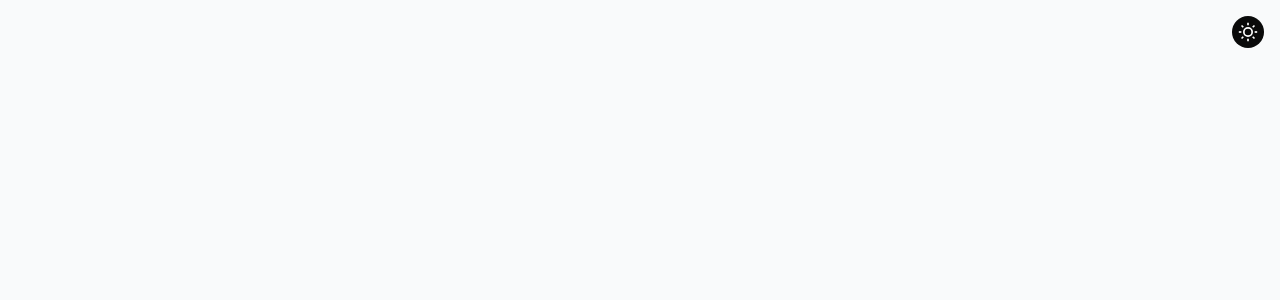
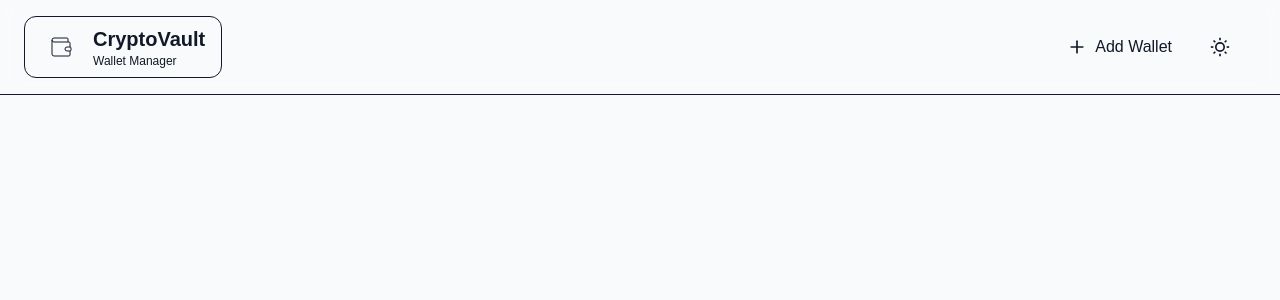
Before and after one commit to Hakoterba/react-crypt, a Next.js app: page / in a window 1280 px wide. Shown: the top 300 px of the page. Built offline with nearby package versions, Linux system fonts and the light colour scheme.

Commit message:
icon appelé depuis l'extérieur

```diff
--- a/app/page.tsx
+++ b/app/page.tsx
@@ -3,51 +3,52 @@
 import Button from "./src/design-system/atom/button";
 import { useState, useEffect } from "react";
 import { useTheme } from "./hooks/useTheme";
+import { SunIcon, MoonIcon, WalletIcon, AddIcon } from './src/styles/icons';
 
 export default function Home() {
   const [isDarkTheme, setIsDarkTheme] = useState(false);
-  const MoonIcon = (
-    <svg xmlns="http://www.w3.org/2000/svg" viewBox="0 0 24 24" fill="none">
-      <path
-        d="M21 12.79A9 9 0 0111.21 3 7 7 0 1012 21a9 9 0 009-8.21z"
-        stroke="currentColor"
-        strokeWidth="2"
-        fill="none"
-      />
-    </svg>
-  );
-  const SunIcon = (
-    <svg xmlns="http://www.w3.org/2000/svg" viewBox="0 0 24 24" fill="none">
-      <circle cx="12" cy="12" r="5" stroke="currentColor" strokeWidth="2"/>
-      <line x1="12" y1="1" x2="12" y2="4" stroke="currentColor" strokeWidth="2"/>
-      <line x1="12" y1="20" x2="12" y2="23" stroke="currentColor" strokeWidth="2"/>
-      <line x1="4.22" y1="4.22" x2="6.34" y2="6.34" stroke="currentColor" strokeWidth="2"/>
-      <line x1="17.66" y1="17.66" x2="19.78" y2="19.78" stroke="currentColor" strokeWidth="2"/>
-      <line x1="1" y1="12" x2="4" y2="12" stroke="currentColor" strokeWidth="2"/>
-      <line x1="20" y1="12" x2="23" y2="12" stroke="currentColor" strokeWidth="2"/>
-      <line x1="4.22" y1="19.78" x2="6.34" y2="17.66" stroke="currentColor" strokeWidth="2"/>
-      <line x1="17.66" y1="6.34" x2="19.78" y2="4.22" stroke="currentColor" strokeWidth="2"/>
-    </svg>
-  );
 
   useEffect(() => {
     document.documentElement.classList.toggle("dark", isDarkTheme);
   }, [isDarkTheme]);
 
   return (
-    <div className="flex items-center justify-center min-h-screen">
-      <div className="toggleTheme">
+    <div className="flex items-center justify-center min-h-screen w-full">
+
+    <div className="min-h-screen bg-background w-full">
+      <header className="w-full border-b border-border bg-card/50 backdrop-blur-sm sticky top-0 z-40">
+        <div className="mx-auto max-w-7xl px-6 py-4 flex items-center justify-between">
+
+          <div className="flex items-center gap-3 px-4 py-2 rounded-xl border border-border bg-background/50">
+            <div className="w-10 h-10 rounded-lg bg-primary flex items-center justify-center">
+              <WalletIcon />
+            </div>
+            <div>
+              <h1 className="text-xl font-bold text-foreground">CryptoVault</h1>
+              <p className="text-xs text-muted-foreground">Wallet Manager</p>
+            </div>
+          </div>
+
+          <div className="flex items-center gap-3 px-4 py-2 rounded-xl bg-background/50">
+            <Button
+              label="Add Wallet"
+              icon={<AddIcon />}
+              handleClick={() => alert('Add Wallet Clicked')}
+              className="flex items-center gap-2 px-4 py-2 rounded-lg border border-border bg-primary text-primary-foreground font-medium hover:bg-primary/90 transition-colors"
+            />
+
             <Button
               label=""
-          icon={isDarkTheme ? MoonIcon : SunIcon}
-          color="azure"
+              icon={isDarkTheme ? <MoonIcon /> : <SunIcon />}
               handleClick={() => setIsDarkTheme(!isDarkTheme)}
-          p="m"
+              className="w-10 h-10 flex items-center justify-center rounded-full border border-border hover:bg-muted hover:rotate-12 transition-transform"
             />
           </div>
-      <div className="min-h-screen bg-background">
-      {/* <header className="border-b border-border bg-card/50 backdrop-blur-sm sticky top-0 z-40"><div className="container mx-auto px-4 py-4 flex items-center justify-between"><div class="flex items-center gap-3"><div class="w-10 h-10 rounded-xl bg-primary flex items-center justify-center"><svg xmlns="http://www.w3.org/2000/svg" width="24" height="24" viewBox="0 0 24 24" fill="none" stroke="currentColor" stroke-width="2" stroke-linecap="round" stroke-linejoin="round" class="text-primary-foreground"><path d="M19 7V4a1 1 0 0 0-1-1H5a2 2 0 0 0 0 4h15a1 1 0 0 1 1 1v4h-3a2 2 0 0 0 0 4h3a1 1 0 0 0 1-1v-2a1 1 0 0 0-1-1"></path><path d="M3 5v14a2 2 0 0 0 2 2h15a1 1 0 0 0 1-1v-4"></path></svg></div><div><h1 class="text-xl font-bold text-foreground">CryptoVault</h1><p class="text-xs text-muted-foreground">Wallet Manager</p></div></div><button class="flex items-center gap-2 px-4 py-2 rounded-lg bg-primary text-primary-foreground font-medium hover:bg-primary/90 transition-colors"><svg xmlns="http://www.w3.org/2000/svg" width="18" height="18" viewBox="0 0 24 24" fill="none" stroke="currentColor" stroke-width="2" stroke-linecap="round" stroke-linejoin="round"><path d="M5 12h14"></path><path d="M12 5v14"></path></svg>Add Wallet</button></div></header> */}
+
         </div>
+      </header>
+    </div>
+
     </div>
   );
 }
--- a/app/src/design-system/atom/button.tsx
+++ b/app/src/design-system/atom/button.tsx
@@ -1,35 +1,27 @@
-'use client';
+import classNames from 'classnames';
+import '../../design-system/button.css';
 
-import classNames from 'classnames';
-import type { ColorType } from '../tokenTypes';
-import { MouseEventHandler, ReactNode } from 'react';
-import type { SpacingSystemProps } from '../colorSystemProps';
-import '../button.css';
-
-interface ButtonProps extends SpacingSystemProps {
-    color: ColorType;
-    label: string;
-    handleClick: MouseEventHandler<HTMLButtonElement>;
-    icon?: ReactNode | null;
+interface ButtonProps {
+  label?: string;
+  icon?: React.ReactNode;
+  handleClick?: () => void;
+  className?: string;
 }
 
 const Button: React.FC<ButtonProps> = ({
   label,
-    color,
+  icon,
   handleClick,
-    p,
-    icon,
+  className,
 }) => (
   <button
-        className={classNames('button', {
-            [`button--${color}`]: color, [`p-${p}`]: p,
-        })}
+    className={classNames('button', className)}
     onClick={handleClick}
-        aria-label={label || 'Toggle theme'}>
+    aria-label={label || 'Button'}
+  >
     {icon && <span className="button__icon">{icon}</span>}
     {label && <span className="button__label">{label}</span>}
   </button>
 );
 
-
 export default Button;
```
Lines whose indentation alone changed are shown as unchanged.
